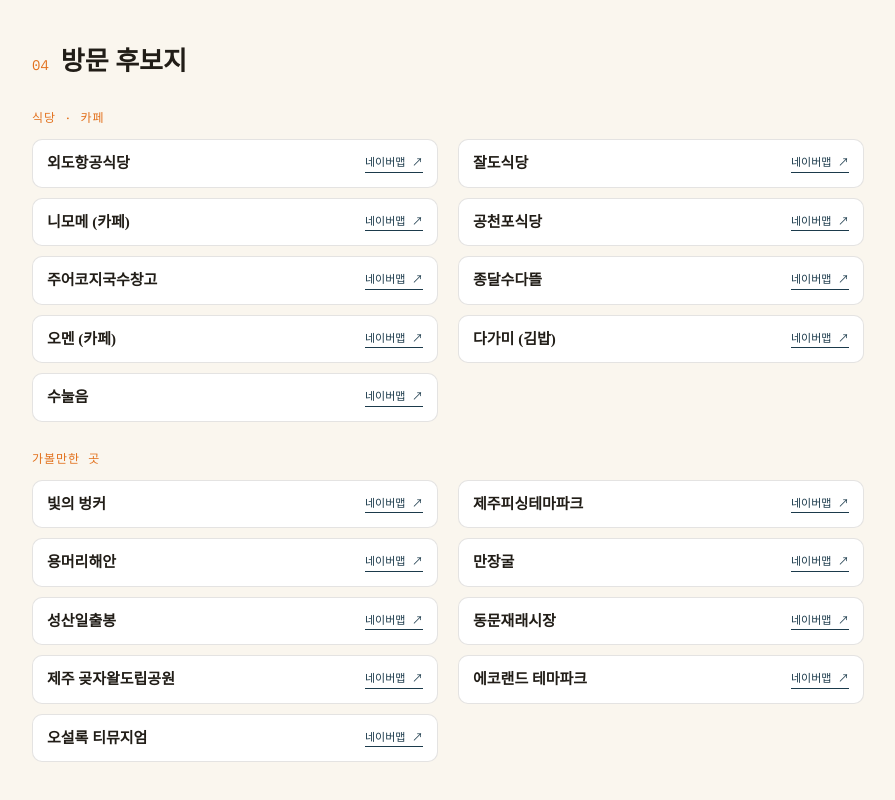
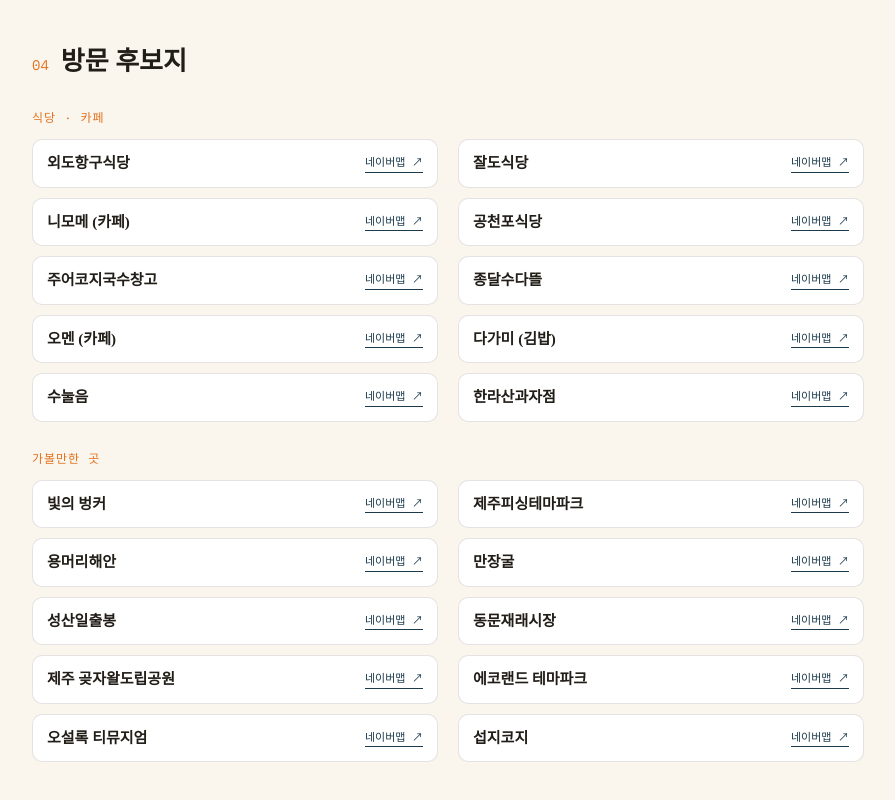
Before and after one commit to sbaik-kma/26Oct_Jeju, a plain HTML site: page index.html in a window 1280 px wide. Shown: the part 1677-2477 px from the top of the page, without its empty margins (192-1087 px from the left). Drawn offline with Linux system fonts and the light colour scheme.

Commit message:
Add files via upload

```diff
--- a/index.html
+++ b/index.html
@@ -238,7 +238,7 @@
     <div class="spot-group">
       <div class="spot-group-title">식당 · 카페</div>
       <div class="spot-grid">
-        <div class="spot-chip"><h3>외도항공식당</h3><a href="https://naver.me/GDa2IsGE" target="_blank" rel="noopener">네이버맵 ↗</a></div>
+        <div class="spot-chip"><h3>외도항구식당</h3><a href="https://naver.me/GDa2IsGE" target="_blank" rel="noopener">네이버맵 ↗</a></div>
         <div class="spot-chip"><h3>잘도식당</h3><a href="https://naver.me/5wWeErTg" target="_blank" rel="noopener">네이버맵 ↗</a></div>
         <div class="spot-chip"><h3>니모메 (카페)</h3><a href="https://naver.me/FHlgHWPc" target="_blank" rel="noopener">네이버맵 ↗</a></div>
         <div class="spot-chip"><h3>공천포식당</h3><a href="https://naver.me/xwmqSORZ" target="_blank" rel="noopener">네이버맵 ↗</a></div>
@@ -247,6 +247,7 @@
         <div class="spot-chip"><h3>오멘 (카페)</h3><a href="https://naver.me/xa5RrKbu" target="_blank" rel="noopener">네이버맵 ↗</a></div>
         <div class="spot-chip"><h3>다가미 (김밥)</h3><a href="https://naver.me/FhUL2eB5" target="_blank" rel="noopener">네이버맵 ↗</a></div>
         <div class="spot-chip"><h3>수눌음</h3><a href="https://naver.me/G9r5APjP" target="_blank" rel="noopener">네이버맵 ↗</a></div>
+        <div class="spot-chip"><h3>한라산과자점</h3><a href="https://naver.me/GSDA8yak" target="_blank" rel="noopener">네이버맵 ↗</a></div>
       </div>
     </div>
     <div class="spot-group">
@@ -261,6 +262,7 @@
         <div class="spot-chip"><h3>제주 곶자왈도립공원</h3><a href="https://naver.me/xRhEQ3TG" target="_blank" rel="noopener">네이버맵 ↗</a></div>
         <div class="spot-chip"><h3>에코랜드 테마파크</h3><a href="https://naver.me/GMmgqDjq" target="_blank" rel="noopener">네이버맵 ↗</a></div>
         <div class="spot-chip"><h3>오설록 티뮤지엄</h3><a href="https://naver.me/5uIYATBA" target="_blank" rel="noopener">네이버맵 ↗</a></div>
+        <div class="spot-chip"><h3>섭지코지</h3><a href="https://naver.me/xoH8AY7q" target="_blank" rel="noopener">네이버맵 ↗</a></div>
       </div>
     </div>
   </div>
```
